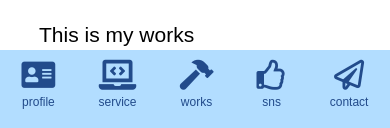
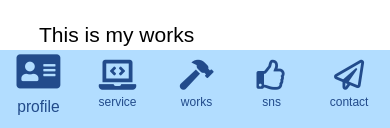
Before and after one commit to Atsushikeys/myPortfolio, a website built with Parcel: page index.html in a window 390 px wide. In both pictures the pointer is over the link "profile". Shown: the part 714-842 px from the top of the page. Built offline with nearby package versions, Linux system fonts and the light colour scheme.

Commit message:
a:active focus hover changed

```diff
--- a/src/styles.css
+++ b/src/styles.css
@@ -66,13 +66,12 @@ h1 {
   }
 
   .spnav ul li a:hover,
-  .spnav ul li a:focus {
+  .spnav ul li a:focus ,
+  .spnav ul li a:active{
     text-decoration: none;
+    transform: scale(1.3);
   }
 
-  .spnav ul li a:active {
-    transform: scale(1.3);
-  }
   .spnav ul li a i {
     font-size: 30px;
   }
```
